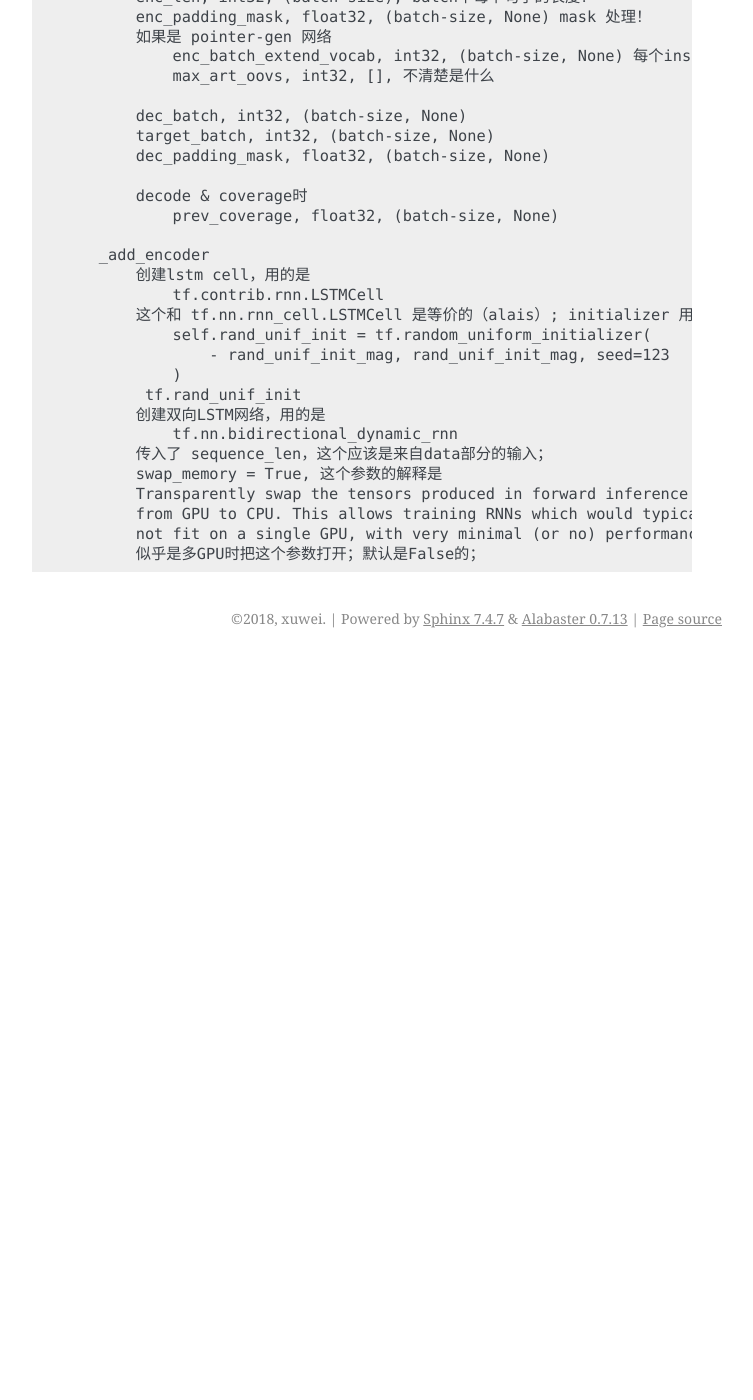
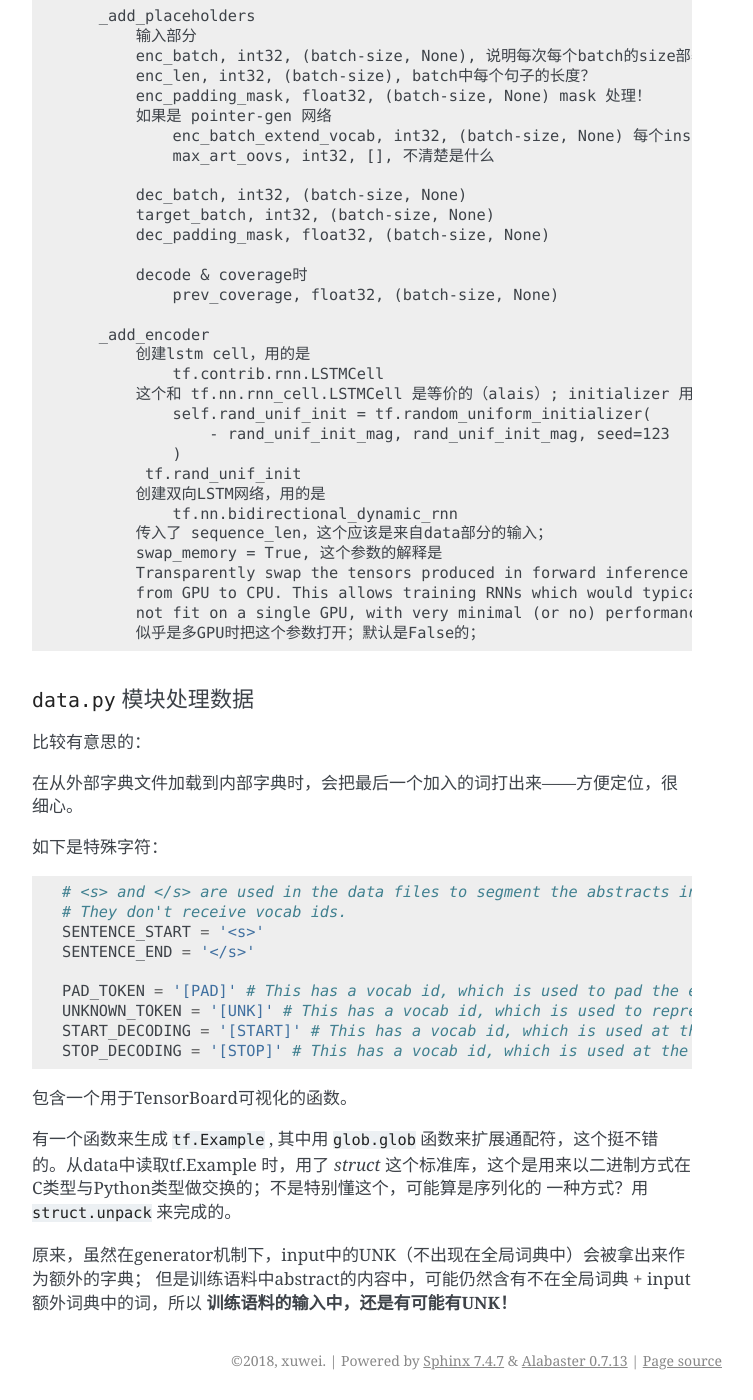
Before and after one commit to fseasy/paper-touching, a Sphinx documentation site: the page built from source/2018Q3/get-to-the-points-summarization-with-pointer-generator-networks.rst, in a window 1280 px wide and 1400 px high, scrolled down 2375 px. Shown: the whole window, without its empty margins (388-1141 px from the left). Built offline with Sphinx 7.4.7, drawn with Linux system fonts in a browser that asks for light colours; before the commit the page ends 3033 px from its top, so only the background shows below that; some of the changed text lies outside the part shown.

Commit message:
update get-to-point

```diff
--- a/source/2018Q3/get-to-the-points-summarization-with-pointer-generator-networks.rst
+++ b/source/2018Q3/get-to-the-points-summarization-with-pointer-generator-networks.rst
@@ -67,6 +67,7 @@ Reading Code
 -------------
 
 主入口是 ``run_summarization.py``
+++++++++++++++++++++++++++++++++++
 
 ::
 
@@ -98,7 +99,10 @@ Reading Code
             BeamSearchDecoder.decode 来做的。
 
 
-接下来看下 ``model.py``, 这个应该是我们核心要学习的。
+接下来看下 ``model.py``
++++++++++++++++++++++++++++++++
+
+这个应该是我们核心要学习的。
 
 ::
 
@@ -136,3 +140,36 @@ Reading Code
             from GPU to CPU. This allows training RNNs which would typically
             not fit on a single GPU, with very minimal (or no) performance penalty.
             似乎是多GPU时把这个参数打开；默认是False的；
+
+
+``data.py`` 模块处理数据
++++++++++++++++++++++++
+
+比较有意思的：
+
+在从外部字典文件加载到内部字典时，会把最后一个加入的词打出来——方便定位，很细心。
+
+
+如下是特殊字符：
+
+::
+
+    # <s> and </s> are used in the data files to segment the abstracts into sentences.
+    # They don't receive vocab ids.
+    SENTENCE_START = '<s>'
+    SENTENCE_END = '</s>'
+
+    PAD_TOKEN = '[PAD]' # This has a vocab id, which is used to pad the encoder input, decoder input and target sequence
+    UNKNOWN_TOKEN = '[UNK]' # This has a vocab id, which is used to represent out-of-vocabulary words
+    START_DECODING = '[START]' # This has a vocab id, which is used at the start of every decoder input sequence
+    STOP_DECODING = '[STOP]' # This has a vocab id, which is used at the end of untruncated target sequences
+
+
+包含一个用于TensorBoard可视化的函数。
+
+有一个函数来生成 ``tf.Example`` , 其中用 ``glob.glob`` 函数来扩展通配符，这个挺不错的。从data中读取tf.Example
+时，用了 `struct` 这个标准库，这个是用来以二进制方式在C类型与Python类型做交换的；不是特别懂这个，可能算是序列化的
+一种方式？用 ``struct.unpack`` 来完成的。
+
+原来，虽然在generator机制下，input中的UNK（不出现在全局词典中）会被拿出来作为额外的字典；
+但是训练语料中abstract的内容中，可能仍然含有不在全局词典 + input额外词典中的词，所以 **训练语料的输入中，还是有可能有UNK！**
```
Also changed, not shown: 1 other file.
